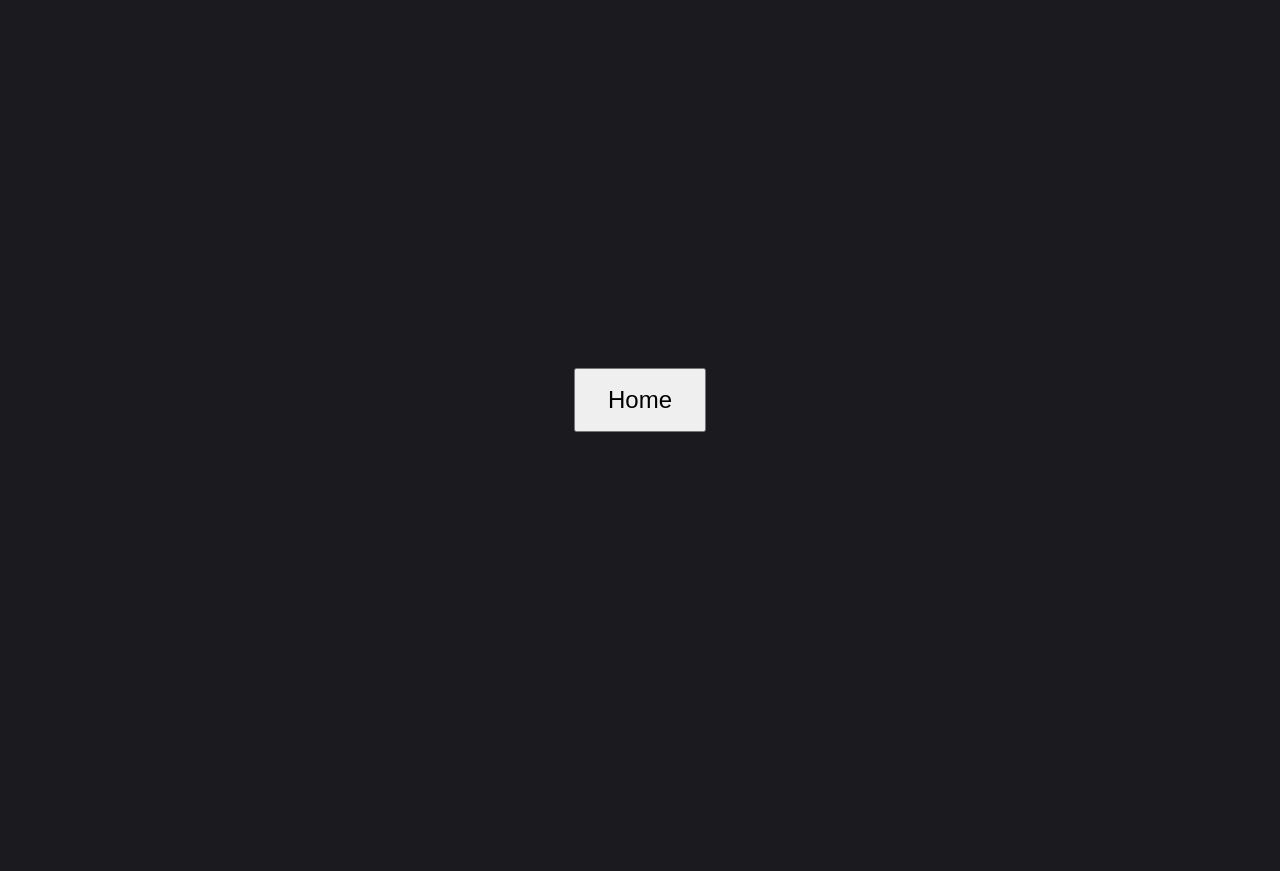
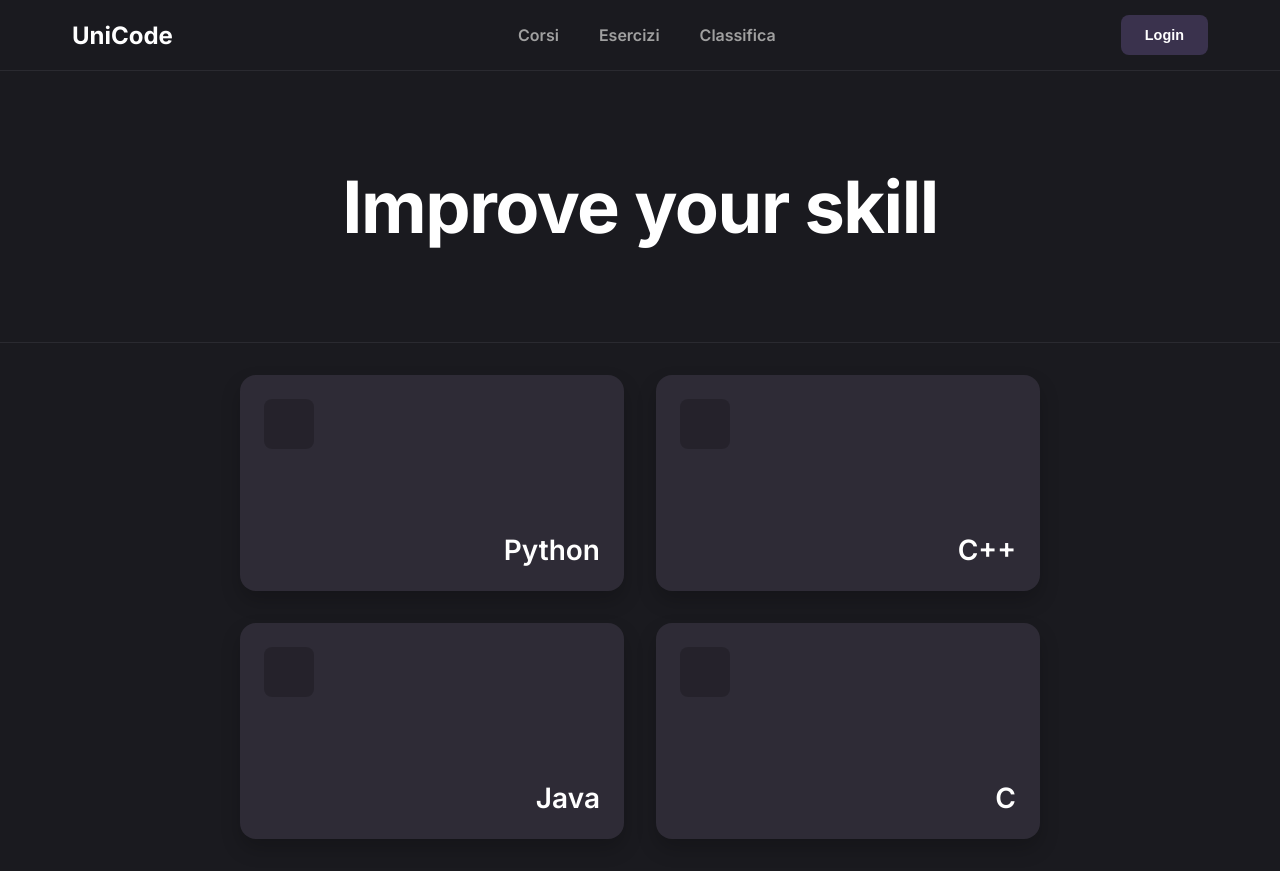
Before and after one commit to danieleFFF/UniCode, an Angular app in the folder frontend/: page / in a window 1280 px wide. Before the commit the page ends 800 px from the top, so only its background shows below. Built offline with nearby package versions, Linux system fonts and the light colour scheme.

Commit message:
redirect navigation

```diff
--- a/frontend/src/app/app.routes.ts
+++ b/frontend/src/app/app.routes.ts
@@ -1,20 +1,18 @@
 import { Routes } from '@angular/router';
-import { Home } from './home/home';
-import { Login } from './login/login';
 
 export const routes: Routes = [
   {
-    path: '',
-    component: Login,
-    pathMatch: 'full',
+    path: 'login',
+    loadComponent: () => import('./login/login').then(m => m.Login)
   },
   {
-    path: 'home',
-    component: Home
+    path: '',
+    loadComponent: () => import('./home/home').then(m => m.Home),
+    pathMatch: 'full'
   },
   {
     path: '**',
-    redirectTo: 'home'
+    redirectTo: ''
   }
 
 ];
--- a/frontend/src/app/layout/header/header.html
+++ b/frontend/src/app/layout/header/header.html
@@ -2,9 +2,9 @@
   <div class="navbar-container">
     <a href="/" class="logo">UniCode</a>
     <ul class="nav-menu">
-      <li><a href="#">Corsi</a></li>
-      <li><a href="#">Esercizi</a></li>
-      <li><a href="#">Classifica</a></li>
+      <li><a href="/login">Corsi</a></li>
+      <li><a href="/login">Esercizi</a></li>
+      <li><a href="/login">Classifica</a></li>
     </ul>
     <button class="btn-login">Login</button>
   </div>
--- a/frontend/src/app/login/login.html
+++ b/frontend/src/app/login/login.html
@@ -1,5 +1,5 @@
 <div style="display: flex; justify-content: center; align-items: center; height: 100vh;">
-  <button routerLink="/home" style="padding: 1rem 2rem; font-size: 1.5rem; cursor: pointer;">
+  <button routerLink="/" style="padding: 1rem 2rem; font-size: 1.5rem; cursor: pointer;">
     Home
   </button>
 </div>
```
